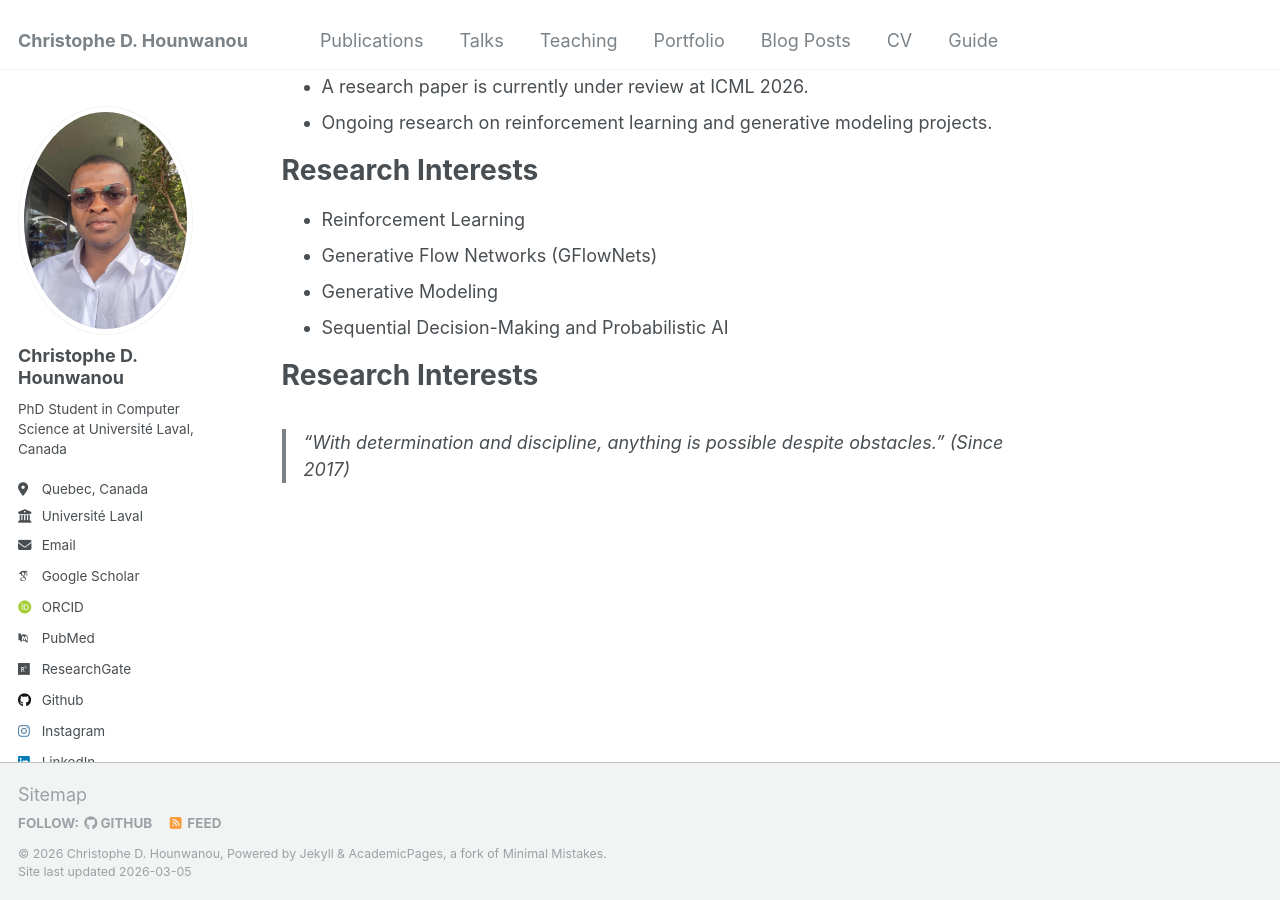
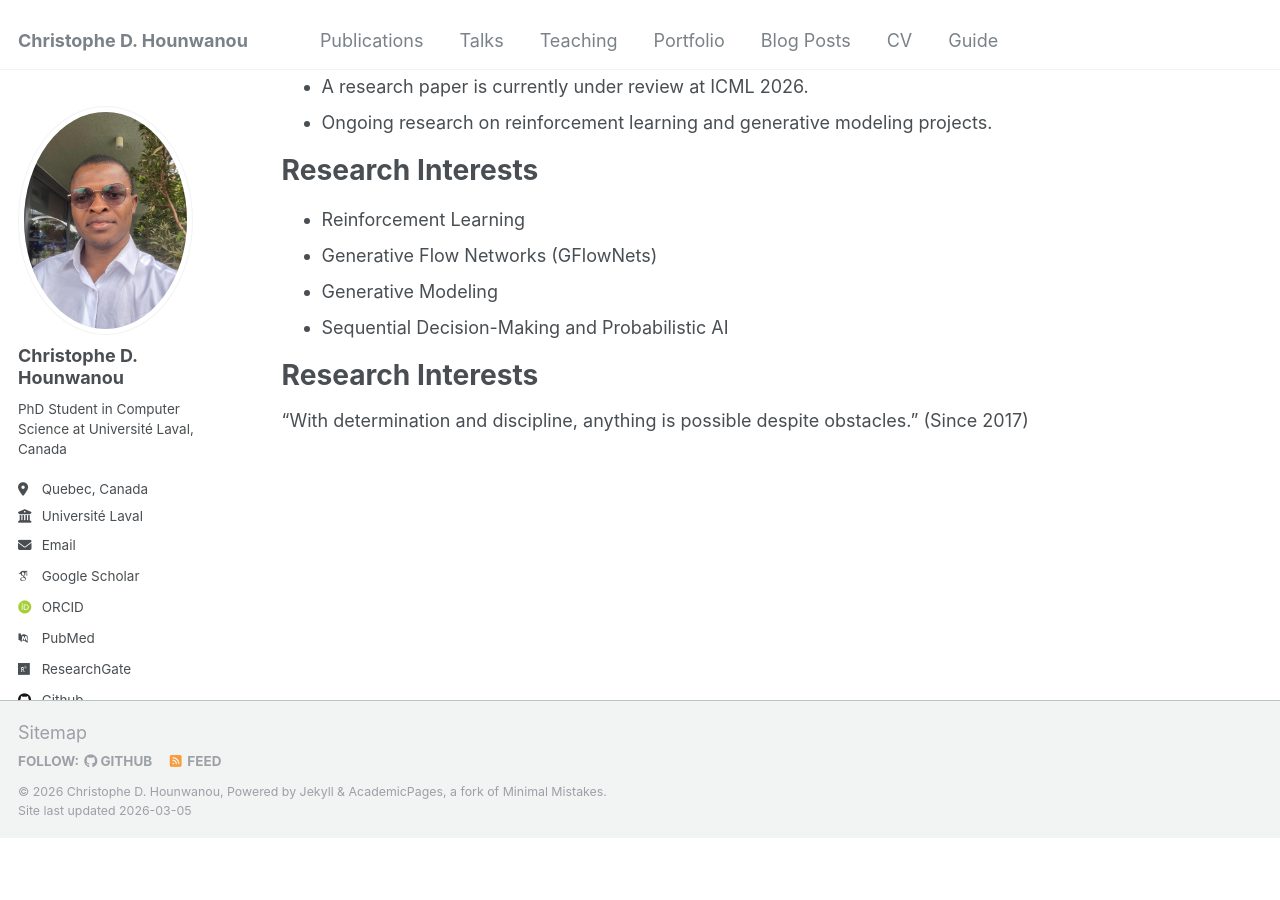
Before and after one commit to chrishounwanou/chrishounwanou.github.io, a Jekyll site: the page built from _pages/about.md, in a window 1280 px wide and 900 px high, scrolled down 739 px. Built offline with Jekyll 4.4.1, drawn with Linux system fonts in a browser that asks for light colours; some web fonts are replaced; after the commit the page ends 1577 px from its top, so only the background shows below that.

```diff
--- a/_pages/about.md
+++ b/_pages/about.md
@@ -28,4 +28,4 @@ Research Interests
 Research Interests
 ======
 
-> “With determination and discipline, anything is possible despite obstacles.” (Since 2017)
+“With determination and discipline, anything is possible despite obstacles.” (Since 2017)
```
